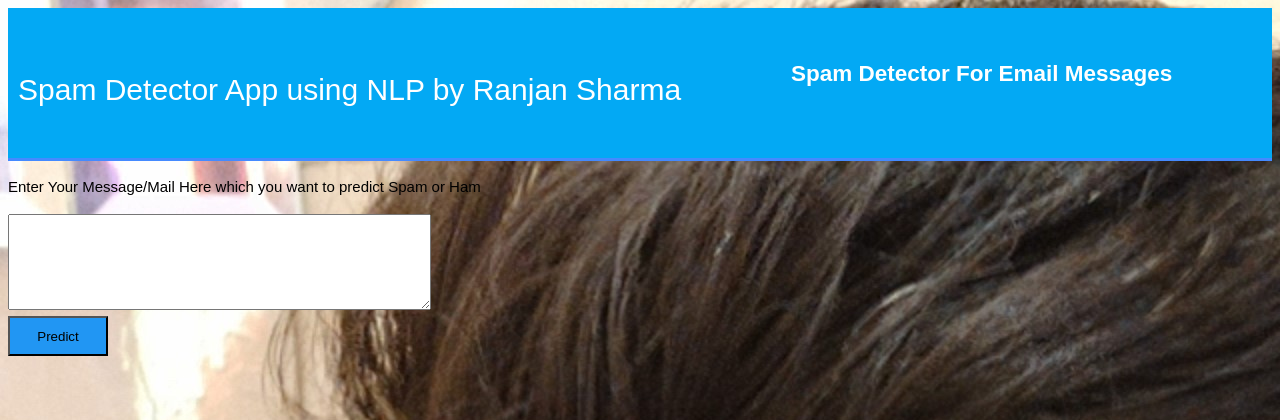
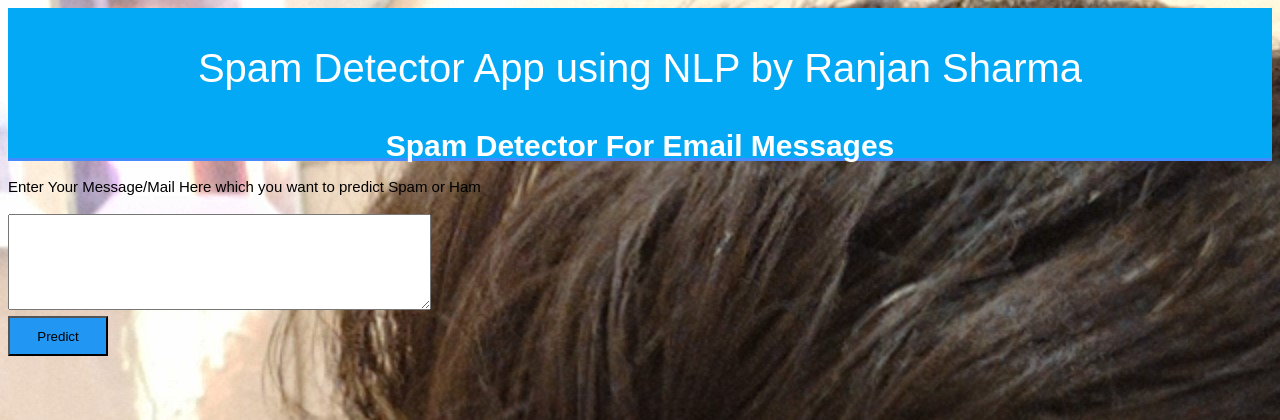
Before and after one commit to iamranjan/spam_classifier_Flask, a Flask app: template templates/home.html in a window 1280 px wide. Shown: the top 420 px of the page. Run offline with Flask 2, Linux system fonts and the light colour scheme; the template is opened without the code that fills it, so the values that code supplies are empty; parts of the project's set-up code (start-up, migrations or seed data) failed here and were passed over.

Commit message:
Update styles.css

```diff
--- a/templates/static/styles.css
+++ b/templates/static/styles.css
@@ -29,16 +29,16 @@ header{
 			margin:0px;
 		}
 #brandname{
-	float:left;
-	font-size:30px;
+	font-size:40px;
+	text-align:center;
 	color: #fff;
-	margin: 10px;
+
 }
 
 header h2{
 	text-align:center;
+	font-size:30px;
 	color:#fff;
-
 }
 
 
```
